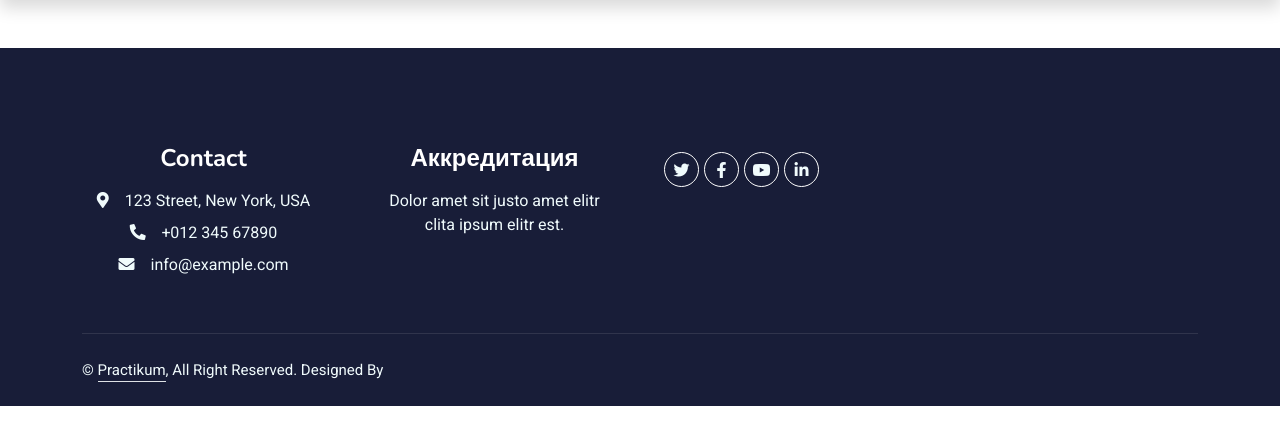
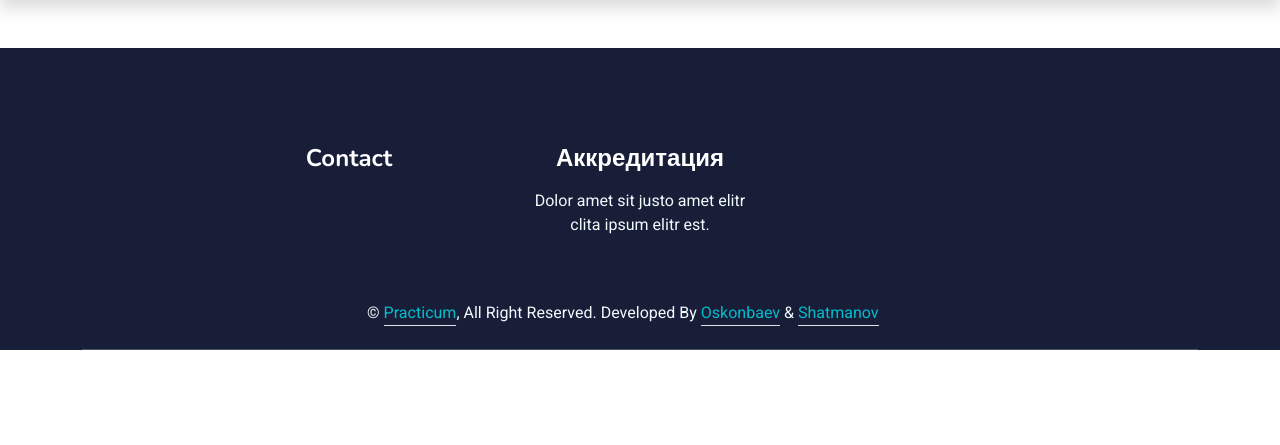
Before and after one commit to Dastan-Oskonbaev/Financial_Academy, a Django app: page / in a window 1280 px wide. Shown: the part 75-520 px from the top of the page. Run offline with Django 4.2, Linux system fonts and the light colour scheme; data that the repository does not hold is empty; some libraries are stand-ins or nearby versions.

Commit message:
Fixed footer, changed index View

```diff
--- a/apps/academy/views.py
+++ b/apps/academy/views.py
@@ -1,12 +1,19 @@
 from django.shortcuts import render, get_object_or_404
 from django.views import View
 
-from apps.academy.models import Teacher, Course
+from apps.academy.models import Teacher, Course, Contact
 
 
 class IndexView(View):
     def get(self, request):
-        context = {'title': 'Главная страница'}
+        teachers = Teacher.objects.all()
+        courses = Course.objects.all()
+        contact = Contact.objects.all()
+        context = {'title': 'Главная страница'
+                   , 'teachers': teachers
+                   , 'courses': courses
+                   , 'contact': contact
+                   }
         return render(request, 'academy/index.html', context)
 
 
--- a/templates/includes/footer.html
+++ b/templates/includes/footer.html
@@ -1,83 +1,41 @@
 {% load static %}
-<!-- Footer Start -->
 <div class="container-fluid bg-dark text-light footer pt-5 mt-5 wow fadeIn" data-wow-delay="0.1s">
     <div class="container py-5">
-        <div class="row g-5 text-center">
-<!--            <div class="col-lg-3 col-md-6">-->
-<!--                <h4 class="text-white mb-3">Quick Link</h4>-->
-<!--                <a class="btn btn-link" href="">About Us</a>-->
-<!--                <a class="btn btn-link" href="">Contact Us</a>-->
-<!--                <a class="btn btn-link" href="">Privacy Policy</a>-->
-<!--                <a class="btn btn-link" href="">Terms & Condition</a>-->
-<!--                <a class="btn btn-link" href="">FAQs & Help</a>-->
-<!--            </div>-->
+        <div class="row g-5 text-center justify-content-center">
+
             <div class="col-lg-3 col-md-6">
                 <h4 class="text-white mb-3">Contact</h4>
-                <p class="mb-2"><i class="fa fa-map-marker-alt me-3"></i>123 Street, New York, USA</p>
-                <p class="mb-2"><i class="fa fa-phone-alt me-3"></i>+012 345 67890</p>
-                <p class="mb-2"><i class="fa fa-envelope me-3"></i>info@example.com</p>
+                {% for cont in contact %}
+                <a href="{{ cont.address }}" class="mb-2"><i class="fa fa-map-marker-alt me-3"></i> Наш Адрес </a>
+                <br>
+                <a href=" tel:{{ cont.phone_number }}" class="mb-2"><i class="fa fa-phone-alt me-3"></i>{{ cont.phone_number }}</a><br>
+                <a href="mailto:{{ cont.email }}"class="mb-2"><i class="fa fa-envelope me-3"></i>{{cont.email}}</a><br>
+                {% endfor %}
             </div>
-<!--            <div class="col-lg-3 col-md-6">-->
-<!--                <h4 class="text-white mb-3">Gallery</h4>-->
-<!--                <div class="row g-2 pt-2">-->
-<!--                    <div class="col-4">-->
-<!--                        <img class="img-fluid bg-light p-1" src="{% static 'img/course-1.jpg' %}" alt="">-->
-<!--                    </div>-->
-<!--                    <div class="col-4">-->
-<!--                        <img class="img-fluid bg-light p-1" src="{% static 'img/course-2.jpg' %}" alt="">-->
-<!--                    </div>-->
-<!--                    <div class="col-4">-->
-<!--                        <img class="img-fluid bg-light p-1" src="{% static 'img/course-3.jpg' %}" alt="">-->
-<!--                    </div>-->
-<!--                    <div class="col-4">-->
-<!--                        <img class="img-fluid bg-light p-1" src="{% static 'img/course-2.jpg' %}" alt="">-->
-<!--                    </div>-->
-<!--                    <div class="col-4">-->
-<!--                        <img class="img-fluid bg-light p-1" src="{% static 'img/course-3.jpg' %}" alt="">-->
-<!--                    </div>-->
-<!--                    <div class="col-4">-->
-<!--                        <img class="img-fluid bg-light p-1" src="{% static 'img/course-1.jpg' %}" alt="">-->
-<!--                    </div>-->
-<!--                </div>-->
-<!--            </div>-->
+
             <div class="col-lg-3 col-md-6">
                 <h4 class="text-white mb-3">Аккредитация</h4>
                 <p>Dolor amet sit justo amet elitr clita ipsum elitr est.</p>
-<!--                <div class="position-relative mx-auto" style="max-width: 400px;">-->
-<!--                    <input class="form-control border-0 w-100 py-3 ps-4 pe-5" type="text" placeholder="Your email">-->
-<!--                    <button type="button" class="btn btn-primary py-2 position-absolute top-0 end-0 mt-2 me-2">SignUp-->
-<!--                    </button>-->
-<!--                </div>-->
             </div>
+
             <div class="col-lg-3 col-md-6">
-                <div class="d-flex pt-2">
-                    <a class="btn btn-outline-light btn-social" href=""><i class="fab fa-twitter"></i></a>
-                    <a class="btn btn-outline-light btn-social" href=""><i class="fab fa-facebook-f"></i></a>
-                    <a class="btn btn-outline-light btn-social" href=""><i class="fab fa-youtube"></i></a>
-                    <a class="btn btn-outline-light btn-social" href=""><i class="fab fa-linkedin-in"></i></a>
+                <div class="d-flex pt-2 justify-content-center">
+                    {% for cont in contact %}
+                    <a class="btn btn-outline-light btn-social" href="{{ cont.instagram }}"><i class="fab fa-instagram"></i></a>
+                    <a class="btn btn-outline-light btn-social" href="{{ cont.whatsapp }}"><i class="fab fa-whatsapp"></i></a>
+                    <a class="btn btn-outline-light btn-social" href="{{ cont.telegram }}"><i class="fab fa-telegram"></i></a>
+                    {% endfor %}
                 </div>
             </div>
         </div>
     </div>
-    <div class="container">
-        <div class="copyright">
-            <div class="row">
-                <div class="col-md-6 text-center text-md-start mb-3 mb-md-0">
-                    &copy; <a class="border-bottom" href="#">Practikum</a>, All Right Reserved.
-
-                    <!--/*** This template is free as long as you keep the footer author’s credit link/attribution link/backlink. If you'd like to use the template without the footer author’s credit link/attribution link/backlink, you can purchase the Credit Removal License from "https://htmlcodex.com/credit-removal". Thank you for your support. ***/-->
-                    Designed By <a class="border-bottom" href="https://htmlcodex.com"></a>
-                </div>
-<!--                <div class="col-md-6 text-center text-md-end">-->
-<!--                    <div class="footer-menu">-->
-<!--                        <a href="">Home</a>-->
-<!--                        <a href="">Cookies</a>-->
-<!--                        <a href="">Help</a>-->
-<!--                        <a href="">FQAs</a>-->
-<!--                    </div>-->
-<!--                </div>-->
-            </div>
+   <div class="container">
+    <div class="row justify-content-center align-items-center">
+        <div class="col-md-6 text-center text-md-start mb-3 mb-md-0">
+            &copy; <a class="border-bottom" >Practicum</a>, All Right Reserved.
+            Developed By <a class="border-bottom" href="https://t.me/DastanOskonbaev">Oskonbaev</a> & <a class="border-bottom" href="https://t.me/osmon03">Shatmanov</a>
         </div>
     </div>
+    <hr class="my-4">
 </div>
-<!-- Footer End -->
+</div>
```
